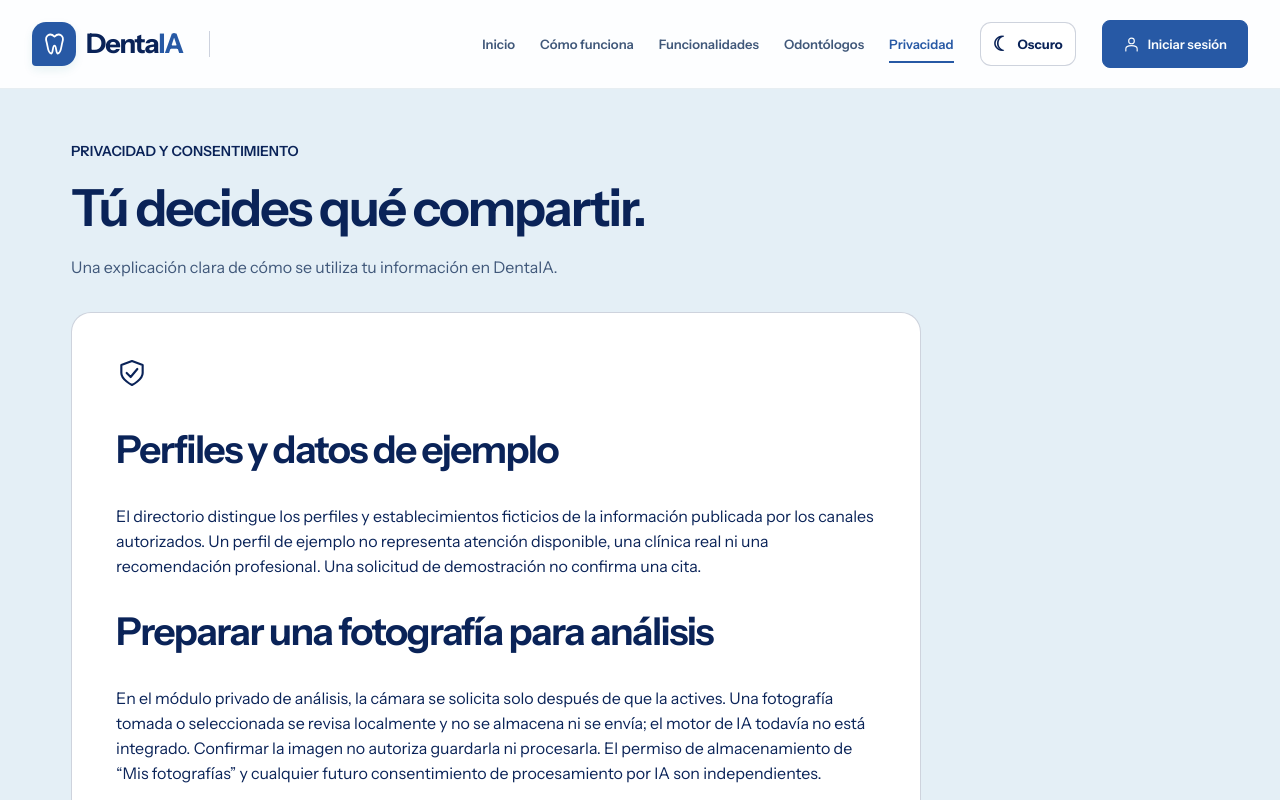
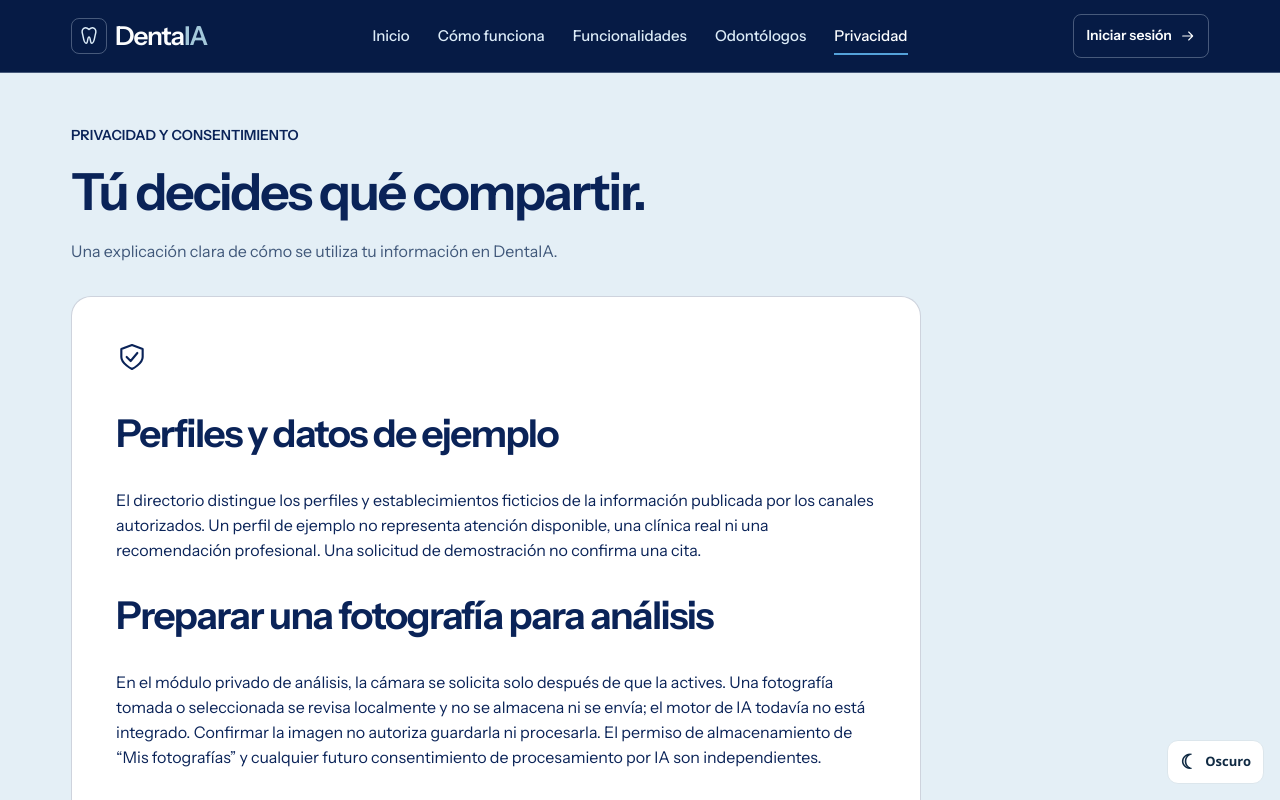
Before and after one commit to Jhanfranco07/DentaIA, a Next.js app: page /privacidad in a window 1280 px wide. Shown: the top 800 px of the page. Built offline with nearby package versions, Linux system fonts and the light colour scheme; no server answers.

Commit message:
feat(navbar): support keyboard navigation and active anchors

```diff
--- a/src/app/globals.css
+++ b/src/app/globals.css
@@ -39,18 +39,17 @@ button, a, input, select, textarea { transition-duration: .16s; }
 .sr-only { position: absolute; width: 1px; height: 1px; padding: 0; margin: -1px; overflow: hidden; clip: rect(0,0,0,0); white-space: nowrap; border: 0; }
 .skip-link { position: fixed; top: 8px; left: 16px; transform: translateY(-150%); background: var(--ink); color: #fff; padding: 12px 20px; border-radius: 8px; z-index: 1000; }
 .skip-link:focus { transform: none; }
-.site-header { position: sticky; top: 0; background: #ffffffed; backdrop-filter: blur(18px); z-index: 50; border-bottom: 1px solid #dce6ecaa; }
-.site-header-inner { width: min(1240px, calc(100% - 64px)); min-height: 88px; margin: auto; display: flex; align-items: center; gap: 26px; }
+.site-header { position: sticky; top: 0; background: #fff; z-index: 50; border-bottom: 1px solid var(--line); }
+.site-header-inner { width: min(1240px, calc(100% - 64px)); min-height: 78px; margin: auto; display: flex; align-items: center; gap: 26px; }
 .marca-enlace { text-decoration: none; flex-shrink: 0; }
 .marca { display: inline-flex; align-items: center; gap: 10px; font-size: 27px; font-weight: 750; letter-spacing: -1.2px; }
 .marca-icono { width: 44px; height: 44px; border-radius: 14px 14px 14px 4px; background: var(--teal); color: #fff; display: grid; place-items: center; box-shadow: 0 4px 10px #087e8b18; }
 .marca-acento { color: var(--teal); }
-.header-divider { height: 26px; border-left: 1px solid var(--line); }
 .site-nav { display: flex; gap: 25px; align-items: center; margin-left: auto; }
-.site-nav a { position: relative; font-size: 13px; font-weight: 600; text-decoration: none; color: var(--muted); padding: 13px 0; transition: color .2s; }
+.site-nav a { position: relative; font-size: 14px; font-weight: 650; text-decoration: none; color: var(--muted); padding: 13px 0; transition: color .2s; }
 .site-nav a::after { content: ""; position: absolute; inset: auto 0 4px; height: 2px; background: var(--teal); transform: scaleX(0); transform-origin: left; transition: transform .2s; }
-.site-nav a:hover, .site-nav a[aria-current=page] { color: var(--teal); }
-.site-nav a[aria-current=page]::after { transform: scaleX(1); }
+.site-nav a:hover, .site-nav a[aria-current] { color: var(--teal); }
+.site-nav a[aria-current]::after { transform: scaleX(1); }
 .menu-toggle { display: none; }
 .action { display: inline-flex; align-items: center; justify-content: center; gap: 12px; min-height: 50px; border: 1px solid var(--teal); border-radius: 10px; padding: 13px 23px; background: var(--teal); color: #fff; font-size: 14px; font-weight: 650; text-decoration: none; box-shadow: 0 5px 14px #087e8b0d; transition: background .2s, transform .2s, box-shadow .2s; }
 .action:hover { background: var(--teal-dark); box-shadow: 0 7px 18px #087e8b26; transform: translateY(-2px); }
@@ -180,9 +179,8 @@ button, a, input, select, textarea { transition-duration: .16s; }
 @keyframes home-arrive { from { opacity: 0; transform: translateY(16px); } to { opacity: 1; transform: none; } }
 @media (max-width: 1100px) {
   .site-header-inner { gap: 19px; }
-  .header-divider { display: none; }
   .site-nav { gap: 18px; }
-  .site-nav a { font-size: 12px; }
+  .site-nav a { font-size: 13px; }
   .home-hero-inner { gap: 40px; padding-top: 65px; }
   .home-hero h1 { font-size: 3.5rem; }
   .hero-description { font-size: 15px; }
@@ -195,15 +193,10 @@ button, a, input, select, textarea { transition-duration: .16s; }
   .marca-enlace { margin-right: auto; }
   .menu-toggle { display: flex; align-items: center; gap: 9px; border: 0; background: transparent; color: var(--ink); font-size: 12px; padding: 10px; border-radius: 8px; }
   .menu-toggle:hover { background: var(--soft); }
-  .menu-bars { width: 17px; display: grid; gap: 4px; }
-  .menu-bars i { height: 1.5px; width: 17px; background: currentColor; border-radius: 1px; transition: transform .2s, opacity .2s; }
-  .menu-toggle.is-open .menu-bars i:first-child { transform: translateY(5.5px) rotate(45deg); }
-  .menu-toggle.is-open .menu-bars i:nth-child(2) { opacity: 0; }
-  .menu-toggle.is-open .menu-bars i:last-child { transform: translateY(-5.5px) rotate(-45deg); }
   .site-nav { display: none; width: 100%; order: 4; flex-direction: column; align-items: stretch; margin: 0; padding: 6px 0 17px; gap: 2px; }
   .site-nav.is-open { display: flex; animation: home-arrive .2s ease both; }
   .site-nav a { font-size: 14px; padding: 13px; border-radius: 8px; }
-  .site-nav a:hover, .site-nav a[aria-current=page] { background: var(--soft); }
+  .site-nav a:hover, .site-nav a[aria-current] { background: var(--soft); }
   .site-nav a::after { display: none; }
   .home-hero-inner { grid-template-columns: 1fr; gap: 50px; padding: 55px 0 50px; }
   .hero-copy { max-width: 650px; }
--- a/src/app/publico.css
+++ b/src/app/publico.css
@@ -109,3 +109,117 @@
   --public-secondary-hover: #fbfdfe16;
   color: var(--public-paper);
 }
+
+.public-site .site-header {
+  border-color: var(--public-light-rule);
+  background: var(--public-deep);
+  color: var(--public-paper);
+  --public-focus: var(--public-mist);
+}
+.public-site .site-header-inner {
+  width: var(--public-content);
+  min-height: 72px;
+  display: grid;
+  grid-template-columns: 1fr auto 1fr;
+  gap: clamp(16px, 3vw, 44px);
+}
+.public-site .marca-enlace { justify-self: start; }
+.public-site :is(.site-header, .site-footer) .marca {
+  gap: 8px;
+  color: var(--public-paper);
+  font-size: 1.625rem;
+  font-weight: 600;
+  letter-spacing: -.045em;
+  line-height: 1;
+}
+.public-site :is(.site-header, .site-footer) .marca-icono {
+  width: 36px;
+  height: 36px;
+  border: 1px solid var(--public-light-rule);
+  border-radius: var(--public-control);
+  background: transparent;
+  color: var(--public-light-text);
+  box-shadow: none;
+}
+.public-site :is(.site-header, .site-footer) .marca-icono svg { width: 22px; height: 22px; }
+.public-site :is(.site-header, .site-footer) .marca-acento { color: var(--public-mist); }
+.public-site .site-nav { margin: 0; gap: clamp(12px, 2.2vw, 36px); }
+.public-site .site-nav a {
+  min-height: 48px;
+  display: flex;
+  align-items: center;
+  padding: 8px 0;
+  color: var(--public-light-text);
+  font-size: .9375rem;
+  font-weight: 500;
+  white-space: nowrap;
+}
+.public-site .site-nav a::after { inset-block-end: 5px; background: var(--public-sky); }
+.public-site .site-nav a:is(:hover, [aria-current]) { color: var(--public-paper); background: transparent; }
+.site-account {
+  min-height: 44px;
+  padding-inline: 12px;
+  display: flex;
+  align-items: center;
+  gap: 8px;
+  justify-self: end;
+  border: 1px solid var(--public-light-rule);
+  border-radius: var(--public-control);
+  color: var(--public-paper);
+  font-size: .875rem;
+  font-weight: 600;
+  text-decoration: none;
+  white-space: nowrap;
+  transition: background-color var(--public-speed) var(--public-easing);
+}
+.site-account:is(:hover, [aria-current]) { background: #fbfdfe16; }
+
+@media (max-width: 900px) {
+  .public-site .site-header-inner {
+    min-height: 64px;
+    grid-template-columns: 1fr auto auto;
+    gap: 8px;
+  }
+  .public-site .menu-toggle {
+    display: flex;
+    align-items: center;
+    justify-content: center;
+    gap: 8px;
+    min-width: 44px;
+    min-height: 44px;
+    padding: 8px;
+    border: 0;
+    border-radius: var(--public-control);
+    background: transparent;
+    color: var(--public-paper);
+    font-size: .875rem;
+  }
+  .public-site .menu-toggle:hover { background: #fbfdfe16; }
+  .public-site .site-nav { display: none; }
+  .public-site .site-nav.is-open {
+    display: grid;
+    position: absolute;
+    inset: 100% 0 auto;
+    width: auto;
+    max-height: calc(100dvh - 64px);
+    overflow: auto;
+    gap: 0;
+    padding: 12px var(--public-gutter) 20px;
+    border-bottom: 1px solid var(--public-light-rule);
+    background: var(--public-deep);
+    animation: public-menu-in 200ms var(--public-easing) both;
+  }
+  .public-site .site-nav a { padding-inline: 12px; border-radius: var(--public-control); }
+  .public-site .site-nav a:is(:hover, [aria-current]) { background: #fbfdfe16; }
+  .public-site .site-nav a::after { display: none; }
+}
+
+@media (max-width: 680px) {
+  .public-site .site-header .marca { font-size: 1.375rem; }
+  .public-site .site-nav a { white-space: normal; }
+}
+
+@keyframes public-menu-in {
+  from { opacity: 0; transform: translateY(-6px); }
+  to { opacity: 1; transform: translateY(0); }
+}
--- a/src/components/Encabezado.tsx
+++ b/src/components/Encabezado.tsx
@@ -1,38 +1,78 @@
 "use client";
+
 import Link from "next/link";
 import { usePathname } from "next/navigation";
 import { useEffect, useRef, useState } from "react";
 import { useSesion } from "@/features/cuenta/useSesion";
 import { rolesDelUsuario, rutaPrincipalPorRoles } from "@/features/autorizacion/roles";
 import { Icono, Marca } from "./Identidad";
-import { TemaBoton } from "./Tema";
 
-const enlaces = [["/", "Inicio"], ["/#como-funciona", "Cómo funciona"], ["/#funcionalidades", "Funcionalidades"], ["/directorio", "Odontólogos"], ["/privacidad", "Privacidad"]] as const;
+const enlaces = [
+  ["/", "Inicio"],
+  ["/#como-funciona", "Cómo funciona"],
+  ["/#funcionalidades", "Funcionalidades"],
+  ["/directorio", "Odontólogos"],
+  ["/privacidad", "Privacidad"],
+] as const;
+
 export default function Encabezado() {
   const ruta = usePathname();
   const { usuario } = useSesion();
   const destino = usuario ? rutaPrincipalPorRoles(rolesDelUsuario(usuario)) ?? "/cuenta" : "/cuenta";
   const [abierto, setAbierto] = useState(false);
+  const [ancla, setAncla] = useState("");
   const header = useRef<HTMLElement>(null);
   const toggle = useRef<HTMLButtonElement>(null);
-  useEffect(() => { setAbierto(false); }, [ruta]);
+
+  useEffect(() => {
+    const sincronizar = () => setAncla(window.location.hash);
+    sincronizar();
+    setAbierto(false);
+    window.addEventListener("hashchange", sincronizar);
+    window.addEventListener("popstate", sincronizar);
+    return () => {
+      window.removeEventListener("hashchange", sincronizar);
+      window.removeEventListener("popstate", sincronizar);
+    };
+  }, [ruta]);
+
   useEffect(() => {
     if (!abierto) return;
-    const close = (event: PointerEvent) => { if (!header.current?.contains(event.target as Node)) setAbierto(false); };
-    const escape = (event: KeyboardEvent) => { if (event.key === "Escape") { setAbierto(false); toggle.current?.focus(); } };
-    document.addEventListener("pointerdown", close);
-    document.addEventListener("keydown", escape);
-    return () => { document.removeEventListener("pointerdown", close); document.removeEventListener("keydown", escape); };
+    const cerrarFuera = (event: PointerEvent) => {
+      if (!header.current?.contains(event.target as Node)) setAbierto(false);
+    };
+    const cerrarConEscape = (event: KeyboardEvent) => {
+      if (event.key !== "Escape") return;
+      setAbierto(false);
+      toggle.current?.focus();
+    };
+    document.addEventListener("pointerdown", cerrarFuera);
+    document.addEventListener("keydown", cerrarConEscape);
+    return () => {
+      document.removeEventListener("pointerdown", cerrarFuera);
+      document.removeEventListener("keydown", cerrarConEscape);
+    };
   }, [abierto]);
-  return <header className="site-header" data-landing-header={ruta === "/" ? "true" : undefined} ref={header}><div className="site-header-inner">
-    <Link href="/" aria-label="DentaIA, inicio" className="marca-enlace"><Marca /></Link>
-    <span className="header-divider" aria-hidden="true" />
-    <button ref={toggle} type="button" className={`menu-toggle ${abierto ? "is-open" : ""}`} aria-label={abierto ? "Cerrar menú" : "Abrir menú"} aria-expanded={abierto} aria-controls="navegacion-principal" onClick={() => setAbierto(!abierto)}><span className="menu-bars" aria-hidden="true"><i /><i /><i /></span><span>Menú</span></button>
-    <nav id="navegacion-principal" aria-label="Navegación principal" className={`site-nav ${abierto ? "is-open" : ""}`}>
-      {enlaces.map(([href, texto]) => {
-        const activo = href === "/" ? ruta === "/" : href.includes("#") ? false : ruta === href || ruta.startsWith(`${href}/`);
-        return <Link key={href} href={href} onClick={() => setAbierto(false)} aria-current={activo ? "page" : undefined}>{texto}</Link>;
-      })}
-    </nav>{ruta !== "/" && <TemaBoton cabecera />}<Link href={destino} className="action action-small action-account" aria-label={usuario ? "Ir a mi espacio" : "Iniciar sesión o crear una cuenta"} aria-current={ruta === "/cuenta" ? "page" : undefined}><Icono nombre="persona" size={17} /> {usuario ? "Mi espacio" : "Iniciar sesión"}</Link>
-  </div></header>;
+
+  const anclaActiva = enlaces.some(([href]) => href === "/" + ancla && ancla !== "");
+
+  return <header className="site-header" ref={header}>
+    <div className="site-header-inner">
+      <Link href="/" aria-label="DentaIA, inicio" className="marca-enlace" onNavigate={() => { setAncla(""); setAbierto(false); }}><Marca /></Link>
+      <button ref={toggle} type="button" className="menu-toggle" aria-label={abierto ? "Cerrar menú" : "Abrir menú"} aria-expanded={abierto} aria-controls="navegacion-principal" onClick={() => setAbierto(valor => !valor)}>
+        <Icono nombre={abierto ? "cerrar" : "menu"} size={20} />
+        <span>Menú</span>
+      </button>
+      <nav id="navegacion-principal" aria-label="Navegación principal" className={`site-nav ${abierto ? "is-open" : ""}`}>
+        {enlaces.map(([href, texto]) => {
+          const hash = href.includes("#") ? href.slice(href.indexOf("#")) : "";
+          const activo = hash ? ruta === "/" && hash === ancla : href === "/" ? ruta === "/" && !anclaActiva : ruta === href || ruta.startsWith(`${href}/`);
+          return <Link key={href} href={href} onNavigate={() => { setAbierto(false); setAncla(hash); }} aria-current={activo ? (hash ? "location" : "page") : undefined}>{texto}</Link>;
+        })}
+      </nav>
+      <Link href={destino} className="site-account" aria-current={ruta === "/cuenta" ? "page" : undefined} onNavigate={() => setAbierto(false)}>
+        {usuario ? "Mi espacio" : "Iniciar sesión"} <Icono nombre="flecha" size={16} />
+      </Link>
+    </div>
+  </header>;
 }
```
